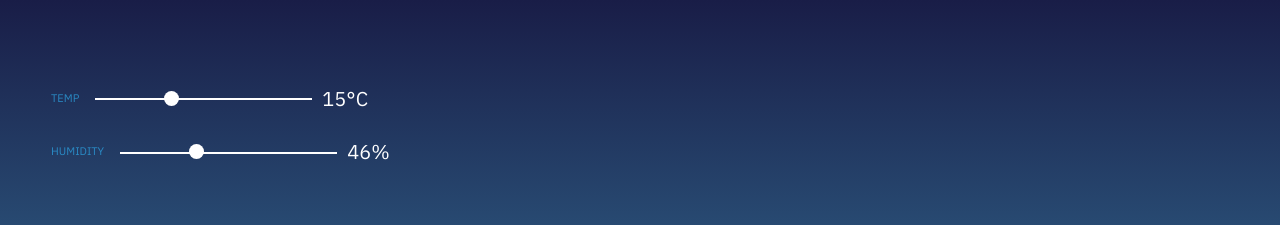
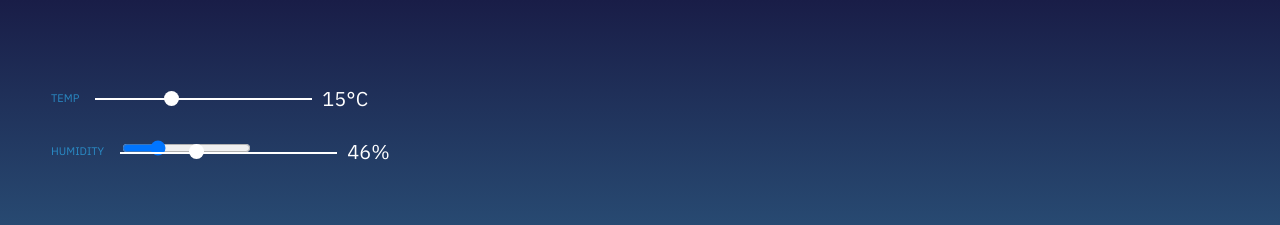
Before and after one commit to pjpscriv/wet-bulb-calculator, an Angular app: page / in a window 1280 px wide. Shown: the top 225 px of the page. Built offline with nearby package versions, Linux system fonts and the light colour scheme.

Commit message:
First wiring up of ngForm

```diff
--- a/src/app/app.component.html
+++ b/src/app/app.component.html
@@ -1,5 +1,6 @@
 <div>
 
+  <form #inputs="ngForm" class="wet-bulb__form">
     <div class="wet-bulb__temp-slider-section">
       <div class="wet-bulb__temp-slider-label">TEMP</div>
       <div class="wet-bulb__temp-slider">
@@ -12,11 +13,18 @@
     <div class="wet-bulb__humidity-slider-section">
       <div class="wet-bulb__humidity-slider-label">HUMIDITY</div>
       <div class="wet-bulb__humidity-slider">
+
+        <label>
+          <input name="humidity" [(ngModel)]="humidity" type="range" min="0" max="60" >
+        </label>
+
+
         <div class="wet-bulb__humidity-slider-line"></div>
         <div class="wet-bulb__humidity-slider-value">46%</div>
         <div class="wet-bulb__humidity-slider-dot"></div>
       </div>
     </div>
+  </form>
 
   <div class="wet-bulb__temp-section">
     <div class="wet-bulb__temp-label">WET BULB TEMP</div>
--- a/src/app/app.component.ts
+++ b/src/app/app.component.ts
@@ -1,10 +1,39 @@
-import { Component } from '@angular/core';
+import { AfterViewInit, Component, OnInit, ViewChild } from '@angular/core';
+import { Subject, tap } from 'rxjs';
+import { NgForm } from '@angular/forms';
 
 @Component({
   selector: 'app-root',
   templateUrl: './app.component.html',
   styleUrls: ['./app.component.css']
 })
-export class AppComponent {
-  title = 'wet-bulb';
+export class AppComponent implements OnInit, AfterViewInit {
+
+  // @ts-ignore
+  @ViewChild('inputs',{static: true}) ngForm: NgForm;
+
+  title = 'wet-bulb'
+  humidity = 15;
+
+  constructor() {
+
+  }
+
+
+  humidity$ = new Subject();
+
+  public ngOnInit(): void {
+    this.humidity$.pipe(
+      tap(v => console.log(`Humidity: ${v}`))
+    )
+  }
+
+  public ngAfterViewInit(): void {
+    // @ts-ignore
+    this.ngForm.valueChanges.subscribe(form => {
+      console.log(form);
+      // this.updated = form;
+    })
+  }
+
 }
--- a/src/app/app.module.ts
+++ b/src/app/app.module.ts
@@ -2,13 +2,15 @@ import { NgModule } from '@angular/core';
 import { BrowserModule } from '@angular/platform-browser';
 
 import { AppComponent } from './app.component';
+import { FormsModule } from '@angular/forms';
 
 @NgModule({
   declarations: [
     AppComponent
   ],
   imports: [
-    BrowserModule
+    BrowserModule,
+    FormsModule
   ],
   providers: [],
   bootstrap: [AppComponent]
```
Lines whose indentation alone changed are shown as unchanged.
